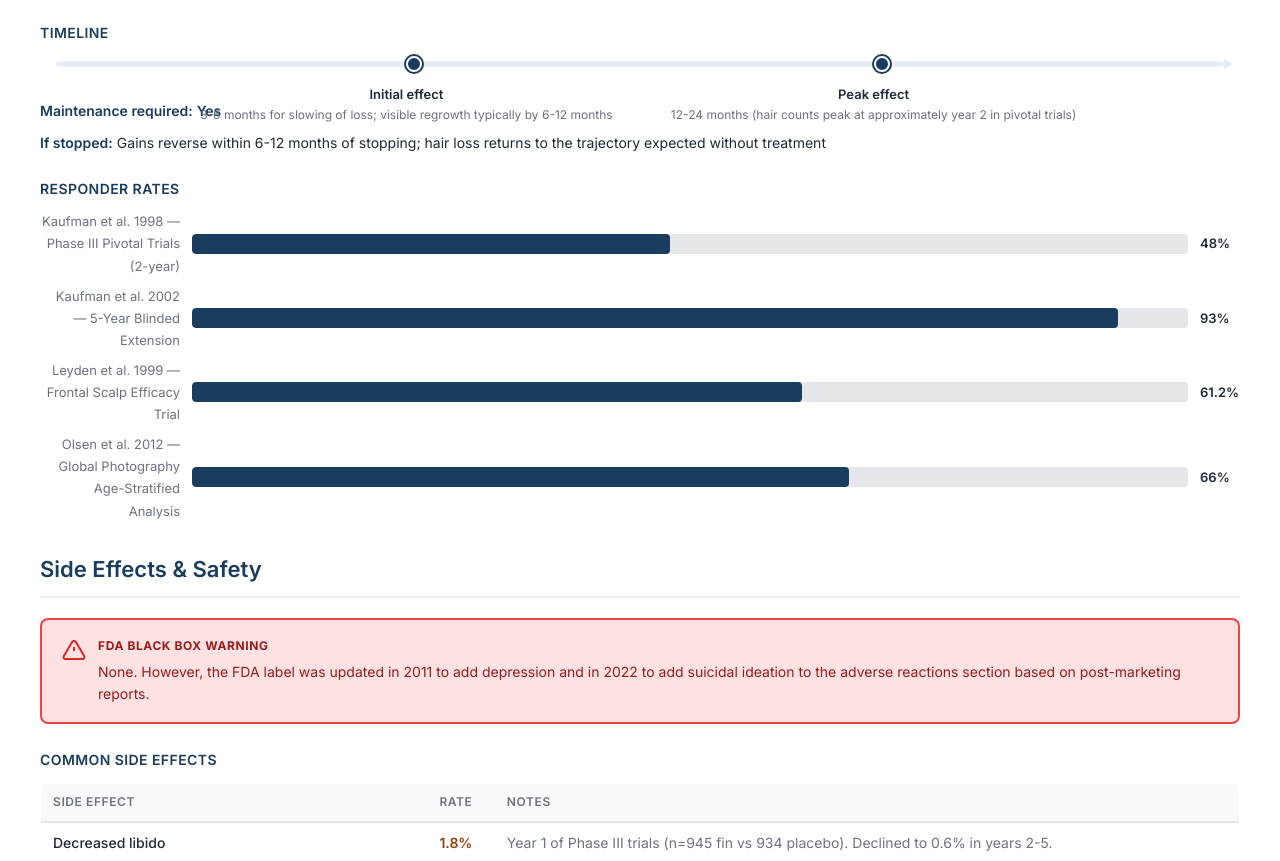
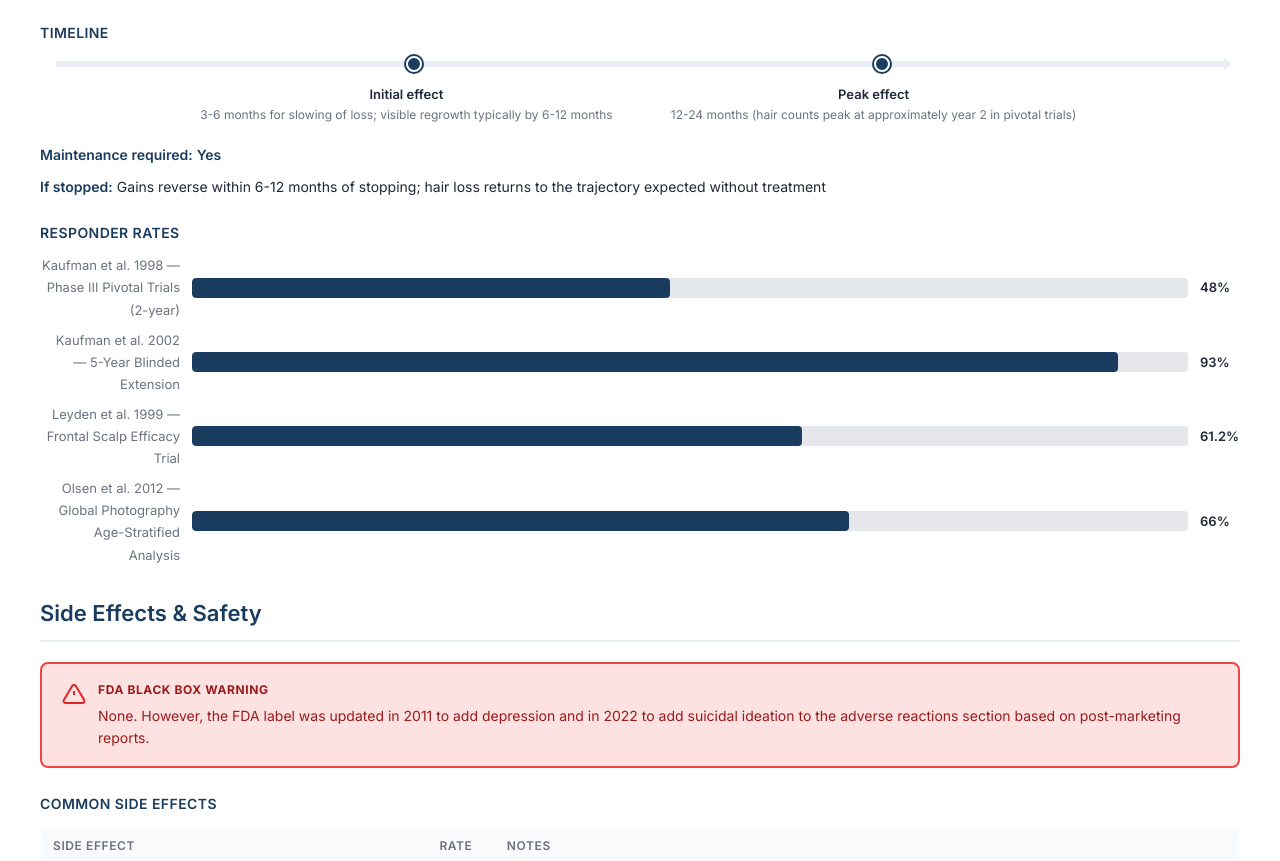
Before and after one commit to apbakst/hair-loss-treatment-science, a plain HTML site: page index.html in a window 1280 px wide. Shown: the part 4367-5228 px from the top of the page. Drawn offline with Linux system fonts and the light colour scheme.

Commit message:
Fix timeline label overlap with maintenance text

```diff
--- a/index.html
+++ b/index.html
@@ -696,7 +696,7 @@ h4 { font-size: 1.125rem; font-weight: 600; line-height: 1.4; color: var(--color
 
 /* Efficacy timeline */
 .efficacy-timeline { margin-bottom: var(--space-6); }
-.timeline-bar-container { position: relative; margin: var(--space-4) 0 var(--space-8); padding: 0 var(--space-4); }
+.timeline-bar-container { position: relative; margin: var(--space-4) 0; padding: 0 var(--space-4); padding-bottom: 60px; }
 .timeline-bar {
   height: 6px;
   background: var(--color-primary-lighter);
```
Also changed, not shown: web/index.html (+1 -1 lines).
